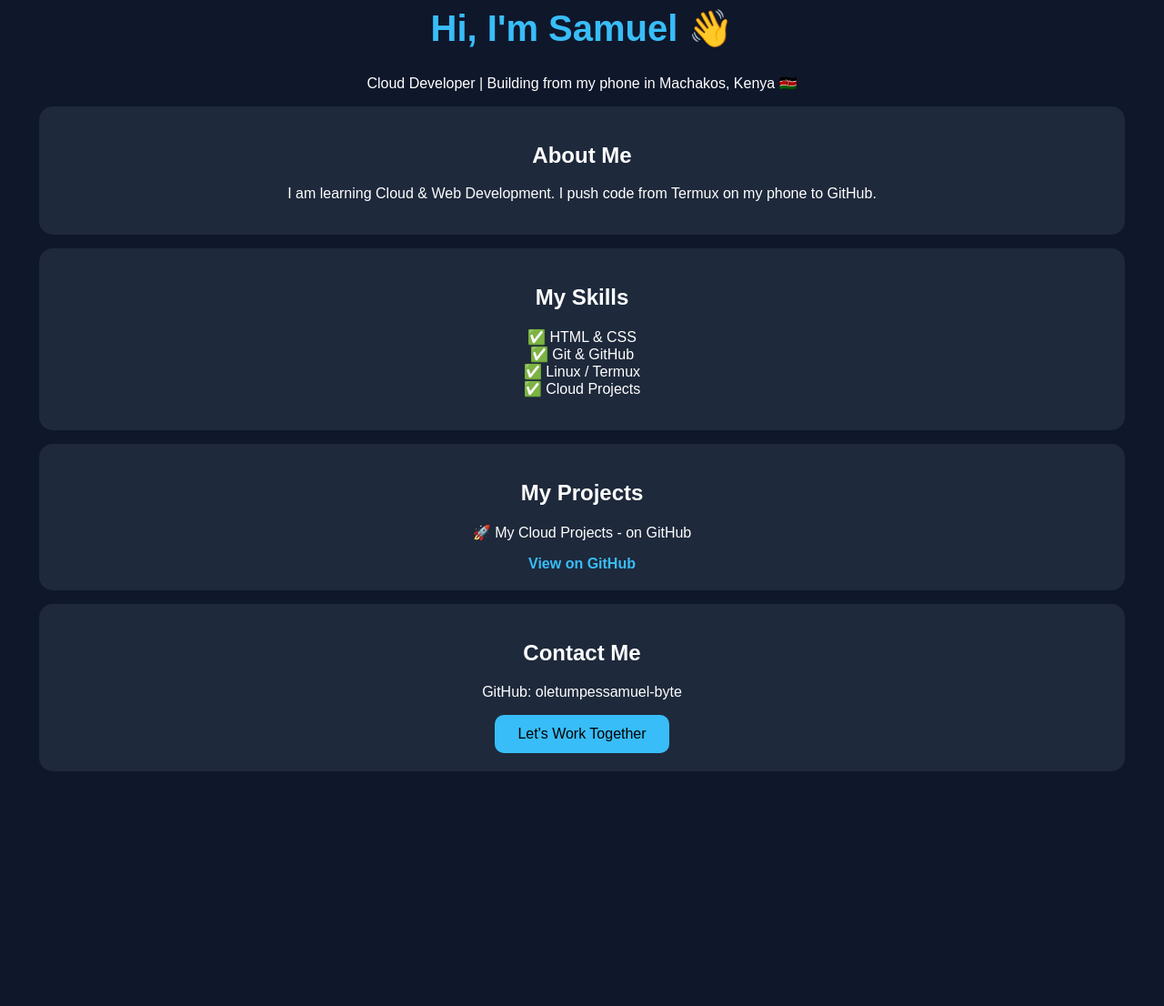
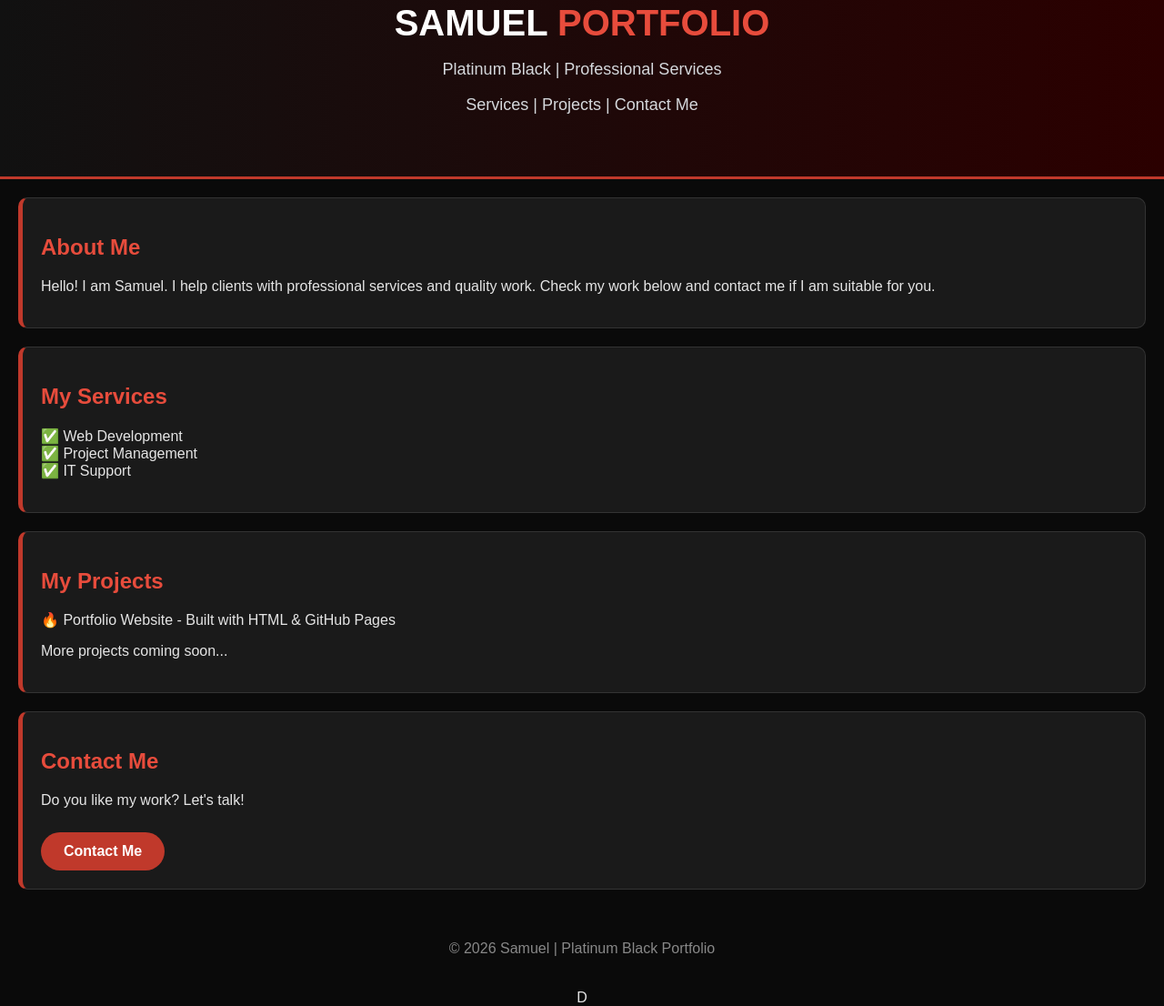
Before and after one commit to oletumpessamuel-byte/my-cloud-projects, a plain HTML site: page index.html in a window 1280 px wide. Shown: the part 47-1153 px from the top of the page at 91% size. Before the commit the page ends 938 px from the top, so only its background shows below. Drawn offline with Linux system fonts and the light colour scheme.

Commit message:
new platinum black design

```diff
--- a/index.html
+++ b/index.html
@@ -1,35 +1,100 @@
 <!DOCTYPE html>
 <html>
 <head>
-<title>Samuel - Cloud Developer</title>
+<title>Samuel - Portfolio</title>
 <style>
-body{font-family:Arial;text-align:center;background:#0f172a;color:white;padding:20px}
-h1{color:#38bdf8;font-size:40px}
-.card{background:#1e293b;padding:20px;border-radius:15px;margin:15px}
-a{color:#38bdf8;text-decoration:none;font-weight:bold}
-button{background:#38bdf8;border:none;padding:12px 25px;border-radius:10px;font-size:16px}
+body {
+  background-color: #0a0a0a;
+  color: #e5e5e5;
+  font-family: Arial, sans-serif;
+  margin: 0;
+  padding: 0;
+  text-align: center;
+}
+.header {
+  background: linear-gradient(to right, #111111, #2b0000);
+  padding: 50px 20px;
+  border-bottom: 3px solid #c0392b;
+}
+.header h1 {
+  color: #ffffff;
+  font-size: 40px;
+  margin: 0;
+}
+.header h1 span {
+  color: #e74c3c;
+}
+.header p {
+  color: #d5d8dc;
+  font-size: 18px;
+}
+.box {
+  background: #1a1a1a;
+  border: 1px solid #333;
+  border-left: 5px solid #c0392b;
+  margin: 20px;
+  padding: 20px;
+  border-radius: 10px;
+  text-align: left;
+}
+h2 {
+  color: #e74c3c;
+}
+a.button {
+  display: inline-block;
+  background: #c0392b;
+  color: white;
+  padding: 12px 25px;
+  text-decoration: none;
+  border-radius: 25px;
+  font-weight: bold;
+  margin-top: 10px;
+}
+a.button:hover {
+  background: #e74c3c;
+}
+.footer {
+  padding: 20px;
+  color: #888;
+}
 </style>
 </head>
 <body>
-<h1>Hi, I'm Samuel 👋</h1>
-<p>Cloud Developer | Building from my phone in Machakos, Kenya 🇰🇪</p>
-<div class="card">
-<h2>About Me</h2>
-<p>I am learning Cloud & Web Development. I push code from Termux on my phone to GitHub.</p>
+
+<div class="header">
+  <h1>SAMUEL <span>PORTFOLIO</span></h1>
+  <p>Platinum Black | Professional Services</p>
+  <p>Services | Projects | Contact Me</p>
 </div>
-<div class="card">
-<h2>My Skills</h2>
-<p>✅ HTML & CSS<br>✅ Git & GitHub<br>✅ Linux / Termux<br>✅ Cloud Projects</p>
+
+<div class="box">
+  <h2>About Me</h2>
+  <p>Hello! I am Samuel. I help clients with professional services and quality work. Check my work below and contact me if I am suitable for you.</p>
 </div>
-<div class="card">
-<h2>My Projects</h2>
-<p>🚀 My Cloud Projects - on GitHub</p>
-<a href="https://github.com/oletumpessamuel-byte/my-cloud-projects">View on GitHub</a>
+
+<div class="box">
+  <h2>My Services</h2>
+  <p>✅ Web Development<br>
+  ✅ Project Management<br>
+  ✅ IT Support</p>
 </div>
-<div class="card">
-<h2>Contact Me</h2>
-<p>GitHub: oletumpessamuel-byte</p>
-<button>Let's Work Together</button>
+
+<div class="box">
+  <h2>My Projects</h2>
+  <p>🔥 Portfolio Website - Built with HTML & GitHub Pages</p>
+  <p>More projects coming soon...</p>
 </div>
+
+<div class="box">
+  <h2>Contact Me</h2>
+  <p>Do you like my work? Let's talk!</p>
+  <a class="button" href="mailto:youremail@gmail.com">Contact Me</a>
+</div>
+
+<div class="footer">
+  <p>© 2026 Samuel | Platinum Black Portfolio</p>
+</div>
+
 </body>
 </html>
+D
```
